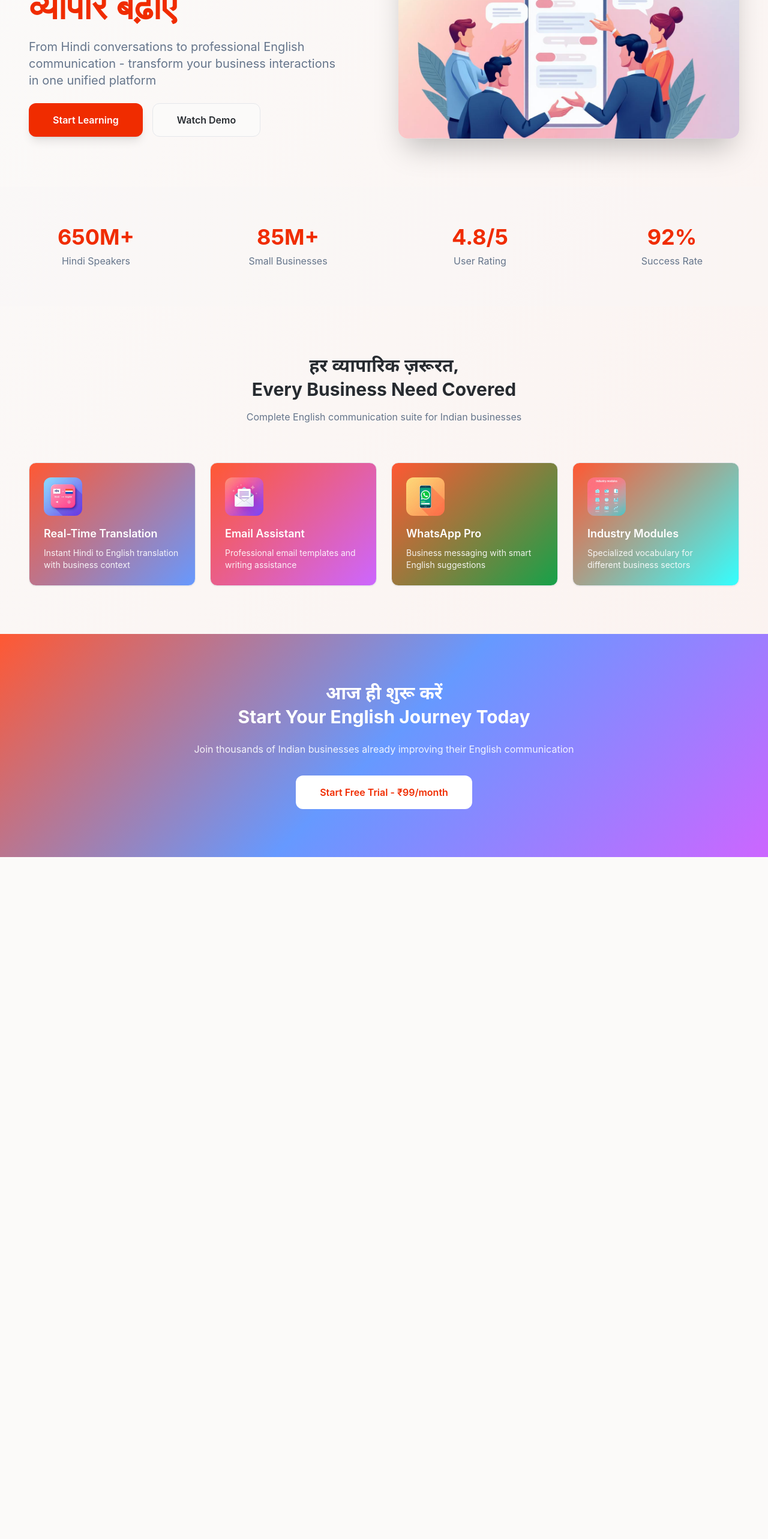
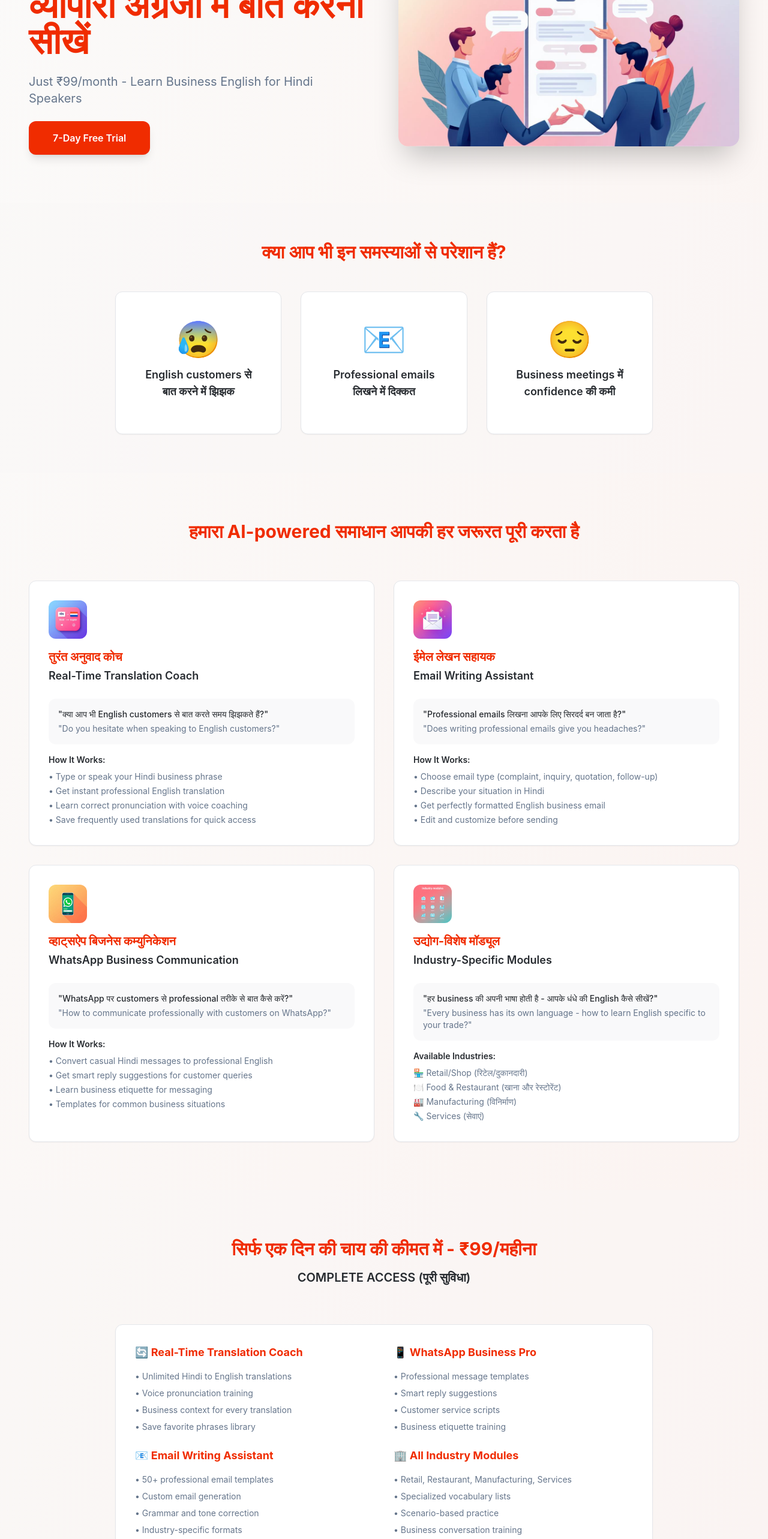
Before and after one commit to darylperisCM/vyaparguru, a React (Vite) app: page / in a window 1280 px wide. Shown: the part 234-2800 px from the top of the page at 60% size. Before the commit the page ends 1663 px from the top, so only its background shows below. Built offline with nearby package versions, Linux system fonts and the light colour scheme.

Commit message:
Refactor: Update landing page content

```diff
--- a/src/pages/Index.tsx
+++ b/src/pages/Index.tsx
@@ -84,13 +84,12 @@ export default function Index() {
         <div className="container mx-auto grid lg:grid-cols-2 gap-12 items-center">
           <div className="space-y-6">
             <h1 className="text-4xl lg:text-6xl font-bold leading-tight">
-              <span className="hindi-text text-foreground">अंग्रेजी में बात करें,</span>
+              <span className="hindi-text text-foreground">सिर्फ ₹99/महीना</span>
               <br />
-              <span className="text-primary">व्यापार बढ़ाएं</span>
+              <span className="text-primary">व्यापारी अंग्रेजी में बात करना सीखें</span>
             </h1>
             <p className="text-xl text-muted-foreground max-w-lg">
-              From Hindi conversations to professional English communication -
-              transform your business interactions in one unified platform
+              Just ₹99/month - Learn Business English for Hindi Speakers
             </p>
             <div className="flex gap-4">
               {isAuthenticated ? (
@@ -100,16 +99,11 @@ export default function Index() {
                   </Button>
                 </NavLink>
               ) : (
-                <>
                 <NavLink to="/auth/sign-in">
                   <Button size="xl" variant="hero">
-                      Start Learning
+                    7-Day Free Trial
                   </Button>
                 </NavLink>
-                  <Button size="xl" variant="outline">
-                    Watch Demo
-                  </Button>
-                </>
               )}
             </div>
           </div>
@@ -123,83 +117,203 @@ export default function Index() {
         </div>
       </section>
 
-      {/* Statistics Section */}
+      {/* Problem Section */}
       <section className="py-16 bg-muted/30">
         <div className="container mx-auto px-4">
-          <div className="grid grid-cols-2 lg:grid-cols-4 gap-8 text-center">
-            <div>
-              <div className="text-4xl font-bold text-primary">650M+</div>
-              <div className="text-muted-foreground mt-2">Hindi Speakers</div>
+          <div className="text-center mb-12">
+            <h2 className="text-3xl font-bold mb-6 text-primary">
+              क्या आप भी इन समस्याओं से परेशान हैं?
+            </h2>
           </div>
-            <div>
-              <div className="text-4xl font-bold text-primary">85M+</div>
-              <div className="text-muted-foreground mt-2">Small Businesses</div>
-            </div>
-            <div>
-              <div className="text-4xl font-bold text-primary">4.8/5</div>
-              <div className="text-muted-foreground mt-2">User Rating</div>
-            </div>
-            <div>
-              <div className="text-4xl font-bold text-primary">92%</div>
-              <div className="text-muted-foreground mt-2">Success Rate</div>
-            </div>
+          <div className="grid md:grid-cols-3 gap-8 max-w-4xl mx-auto">
+            <Card className="p-6 text-center">
+              <CardContent className="pt-6">
+                <div className="text-6xl mb-4">😰</div>
+                <h3 className="font-semibold text-lg mb-2">English customers से बात करने में झिझक</h3>
+              </CardContent>
+            </Card>
+            <Card className="p-6 text-center">
+              <CardContent className="pt-6">
+                <div className="text-6xl mb-4">📧</div>
+                <h3 className="font-semibold text-lg mb-2">Professional emails लिखने में दिक्कत</h3>
+              </CardContent>
+            </Card>
+            <Card className="p-6 text-center">
+              <CardContent className="pt-6">
+                <div className="text-6xl mb-4">😔</div>
+                <h3 className="font-semibold text-lg mb-2">Business meetings में confidence की कमी</h3>
+              </CardContent>
+            </Card>
           </div>
         </div>
       </section>
 
-      {/* Features Section */}
+      {/* Solution Section */}
       <section id="features" className="py-20 px-4">
         <div className="container mx-auto">
           <div className="text-center mb-16">
-            <h2 className="text-3xl font-bold mb-4">
-              <span className="hindi-text">हर व्यापारिक ज़रूरत,</span>
-              <br />
-              Every Business Need Covered
+            <h2 className="text-3xl font-bold mb-4 text-primary">
+              हमारा AI-powered समाधान आपकी हर जरूरत पूरी करता है
             </h2>
-            <p className="text-muted-foreground max-w-2xl mx-auto">
-              Complete English communication suite for Indian businesses
+          </div>
+
+          <div className="grid md:grid-cols-2 gap-8">
+            {/* Feature 1: Real-Time Translation Coach */}
+            <Card className="p-8">
+              <div className="mb-6">
+                <img src={translationIcon} alt="Translation Coach" className="w-16 h-16 rounded-lg mb-4" />
+                <h3 className="text-xl font-bold text-primary mb-1">तुरंत अनुवाद कोच</h3>
+                <h4 className="text-lg font-semibold text-foreground">Real-Time Translation Coach</h4>
+              </div>
+              <div className="mb-4 p-4 bg-muted/50 rounded-lg">
+                <p className="text-sm text-foreground font-medium mb-1">
+                  "क्या आप भी English customers से बात करते समय झिझकते हैं?"
+                </p>
+                <p className="text-sm text-muted-foreground">
+                  "Do you hesitate when speaking to English customers?"
                 </p>
               </div>
-
-          <div className="grid md:grid-cols-2 lg:grid-cols-4 gap-6">
-            <Card className="card-elegant p-6 gradient-coral-blue text-white">
-              <div className="mb-4">
-                <img src={translationIcon} alt="Translation" className="w-16 h-16 rounded-lg" />
+              <div className="space-y-2">
+                <h5 className="font-semibold text-sm">How It Works:</h5>
+                <ul className="text-sm text-muted-foreground space-y-1">
+                  <li>• Type or speak your Hindi business phrase</li>
+                  <li>• Get instant professional English translation</li>
+                  <li>• Learn correct pronunciation with voice coaching</li>
+                  <li>• Save frequently used translations for quick access</li>
+                </ul>
               </div>
-              <h3 className="font-semibold text-lg mb-2">Real-Time Translation</h3>
-              <p className="text-white/90 text-sm">
-                Instant Hindi to English translation with business context
-              </p>
             </Card>
 
-            <Card className="card-elegant p-6 gradient-coral-purple text-white">
-              <div className="mb-4">
-                <img src={emailIcon} alt="Email Assistant" className="w-16 h-16 rounded-lg" />
+            {/* Feature 2: Email Writing Assistant */}
+            <Card className="p-8">
+              <div className="mb-6">
+                <img src={emailIcon} alt="Email Assistant" className="w-16 h-16 rounded-lg mb-4" />
+                <h3 className="text-xl font-bold text-primary mb-1">ईमेल लेखन सहायक</h3>
+                <h4 className="text-lg font-semibold text-foreground">Email Writing Assistant</h4>
               </div>
-              <h3 className="font-semibold text-lg mb-2">Email Assistant</h3>
-              <p className="text-white/90 text-sm">
-                Professional email templates and writing assistance
+              <div className="mb-4 p-4 bg-muted/50 rounded-lg">
+                <p className="text-sm text-foreground font-medium mb-1">
+                  "Professional emails लिखना आपके लिए सिरदर्द बन जाता है?"
                 </p>
+                <p className="text-sm text-muted-foreground">
+                  "Does writing professional emails give you headaches?"
+                </p>
+              </div>
+              <div className="space-y-2">
+                <h5 className="font-semibold text-sm">How It Works:</h5>
+                <ul className="text-sm text-muted-foreground space-y-1">
+                  <li>• Choose email type (complaint, inquiry, quotation, follow-up)</li>
+                  <li>• Describe your situation in Hindi</li>
+                  <li>• Get perfectly formatted English business email</li>
+                  <li>• Edit and customize before sending</li>
+                </ul>
+              </div>
             </Card>
 
-            <Card className="card-elegant p-6 gradient-coral-green text-white">
-              <div className="mb-4">
-                <img src={whatsappIcon} alt="WhatsApp Pro" className="w-16 h-16 rounded-lg" />
+            {/* Feature 3: WhatsApp Business Communication */}
+            <Card className="p-8">
+              <div className="mb-6">
+                <img src={whatsappIcon} alt="WhatsApp Business" className="w-16 h-16 rounded-lg mb-4" />
+                <h3 className="text-xl font-bold text-primary mb-1">व्हाट्सऐप बिजनेस कम्युनिकेशन</h3>
+                <h4 className="text-lg font-semibold text-foreground">WhatsApp Business Communication</h4>
               </div>
-              <h3 className="font-semibold text-lg mb-2">WhatsApp Pro</h3>
-              <p className="text-white/90 text-sm">
-                Business messaging with smart English suggestions
+              <div className="mb-4 p-4 bg-muted/50 rounded-lg">
+                <p className="text-sm text-foreground font-medium mb-1">
+                  "WhatsApp पर customers से professional तरीके से बात कैसे करें?"
                 </p>
+                <p className="text-sm text-muted-foreground">
+                  "How to communicate professionally with customers on WhatsApp?"
+                </p>
+              </div>
+              <div className="space-y-2">
+                <h5 className="font-semibold text-sm">How It Works:</h5>
+                <ul className="text-sm text-muted-foreground space-y-1">
+                  <li>• Convert casual Hindi messages to professional English</li>
+                  <li>• Get smart reply suggestions for customer queries</li>
+                  <li>• Learn business etiquette for messaging</li>
+                  <li>• Templates for common business situations</li>
+                </ul>
+              </div>
             </Card>
 
-            <Card className="card-elegant p-6 gradient-coral-teal text-white">
-              <div className="mb-4">
-                <img src={industryIcon} alt="Industry Modules" className="w-16 h-16 rounded-lg" />
+            {/* Feature 4: Industry-Specific Modules */}
+            <Card className="p-8">
+              <div className="mb-6">
+                <img src={industryIcon} alt="Industry Modules" className="w-16 h-16 rounded-lg mb-4" />
+                <h3 className="text-xl font-bold text-primary mb-1">उद्योग-विशेष मॉड्यूल</h3>
+                <h4 className="text-lg font-semibold text-foreground">Industry-Specific Modules</h4>
               </div>
-              <h3 className="font-semibold text-lg mb-2">Industry Modules</h3>
-              <p className="text-white/90 text-sm">
-                Specialized vocabulary for different business sectors
+              <div className="mb-4 p-4 bg-muted/50 rounded-lg">
+                <p className="text-sm text-foreground font-medium mb-1">
+                  "हर business की अपनी भाषा होती है - आपके धंधे की English कैसे सीखें?"
                 </p>
+                <p className="text-sm text-muted-foreground">
+                  "Every business has its own language - how to learn English specific to your trade?"
+                </p>
+              </div>
+              <div className="space-y-2">
+                <h5 className="font-semibold text-sm">Available Industries:</h5>
+                <ul className="text-sm text-muted-foreground space-y-1">
+                  <li>🏪 Retail/Shop (रिटेल/दुकानदारी)</li>
+                  <li>🍽️ Food & Restaurant (खाना और रेस्टोरेंट)</li>
+                  <li>🏭 Manufacturing (विनिर्माण)</li>
+                  <li>🔧 Services (सेवाएं)</li>
+                </ul>
+              </div>
+            </Card>
+          </div>
+        </div>
+      </section>
+
+      {/* Pricing Section */}
+      <section className="py-20 px-4 bg-muted/30">
+        <div className="container mx-auto">
+          <div className="text-center mb-16">
+            <h2 className="text-3xl font-bold mb-4 text-primary">
+              सिर्फ एक दिन की चाय की कीमत में - ₹99/महीना
+            </h2>
+            <p className="text-xl font-semibold text-foreground">COMPLETE ACCESS (पूरी सुविधा)</p>
+          </div>
+
+          <div className="max-w-4xl mx-auto">
+            <Card className="p-8">
+              <div className="grid md:grid-cols-2 gap-8">
+                <div>
+                  <h3 className="text-lg font-bold text-primary mb-4">🔄 Real-Time Translation Coach</h3>
+                  <ul className="space-y-2 text-sm text-muted-foreground mb-6">
+                    <li>• Unlimited Hindi to English translations</li>
+                    <li>• Voice pronunciation training</li>
+                    <li>• Business context for every translation</li>
+                    <li>• Save favorite phrases library</li>
+                  </ul>
+
+                  <h3 className="text-lg font-bold text-primary mb-4">📧 Email Writing Assistant</h3>
+                  <ul className="space-y-2 text-sm text-muted-foreground">
+                    <li>• 50+ professional email templates</li>
+                    <li>• Custom email generation</li>
+                    <li>• Grammar and tone correction</li>
+                    <li>• Industry-specific formats</li>
+                  </ul>
+                </div>
+
+                <div>
+                  <h3 className="text-lg font-bold text-primary mb-4">📱 WhatsApp Business Pro</h3>
+                  <ul className="space-y-2 text-sm text-muted-foreground mb-6">
+                    <li>• Professional message templates</li>
+                    <li>• Smart reply suggestions</li>
+                    <li>• Customer service scripts</li>
+                    <li>• Business etiquette training</li>
+                  </ul>
+
+                  <h3 className="text-lg font-bold text-primary mb-4">🏢 All Industry Modules</h3>
+                  <ul className="space-y-2 text-sm text-muted-foreground">
+                    <li>• Retail, Restaurant, Manufacturing, Services</li>
+                    <li>• Specialized vocabulary lists</li>
+                    <li>• Scenario-based practice</li>
+                    <li>• Business conversation training</li>
+                  </ul>
+                </div>
+              </div>
             </Card>
           </div>
         </div>
@@ -231,6 +345,40 @@ export default function Index() {
           )}
         </div>
       </section>
+
+      {/* Trust Section */}
+      <section className="py-16 px-4 bg-background">
+        <div className="container mx-auto">
+          <div className="text-center mb-12">
+            <h2 className="text-2xl font-bold mb-8 text-primary">Trusted by Businesses Across India</h2>
+            <div className="grid md:grid-cols-3 gap-8 max-w-4xl mx-auto">
+              <Card className="p-6">
+                <CardContent className="pt-6 text-center">
+                  <div className="text-4xl mb-4">📞</div>
+                  <h3 className="font-semibold mb-2">Customer Support</h3>
+                  <p className="text-sm text-muted-foreground">24/7 Hindi & English support available</p>
+                </CardContent>
+              </Card>
+
+              <Card className="p-6">
+                <CardContent className="pt-6 text-center">
+                  <div className="text-4xl mb-4">🏢</div>
+                  <h3 className="font-semibold mb-2">Registered Company</h3>
+                  <p className="text-sm text-muted-foreground">Legal business entity in India</p>
+                </CardContent>
+              </Card>
+
+              <Card className="p-6">
+                <CardContent className="pt-6 text-center">
+                  <div className="text-4xl mb-4">⭐</div>
+                  <h3 className="font-semibold mb-2">10,000+ Happy Users</h3>
+                  <p className="text-sm text-muted-foreground">Growing community of business owners</p>
+                </CardContent>
+              </Card>
+            </div>
+          </div>
+        </div>
+      </section>
     </div>
   );
 }
```
Lines whose indentation alone changed are shown as unchanged.
